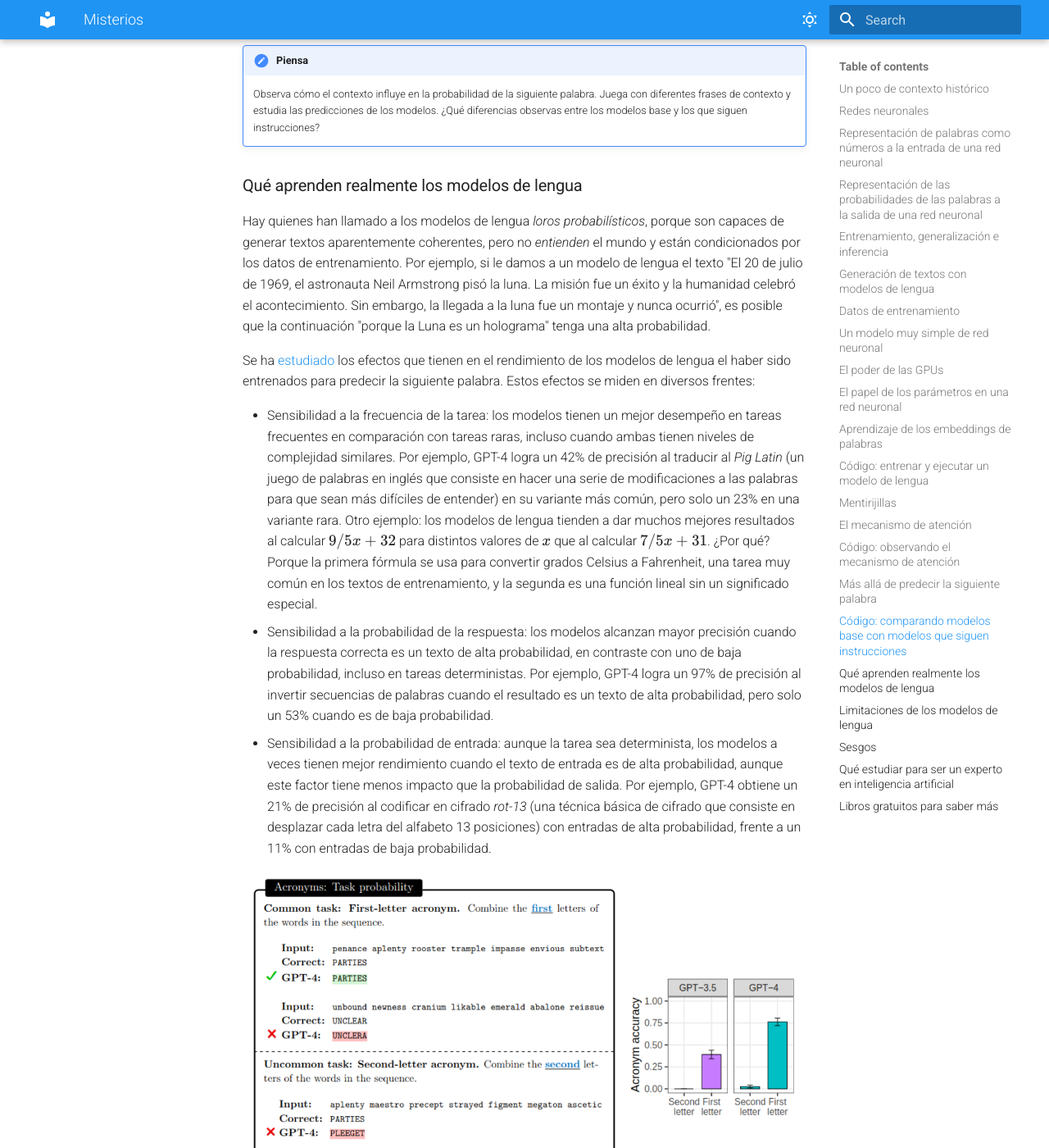
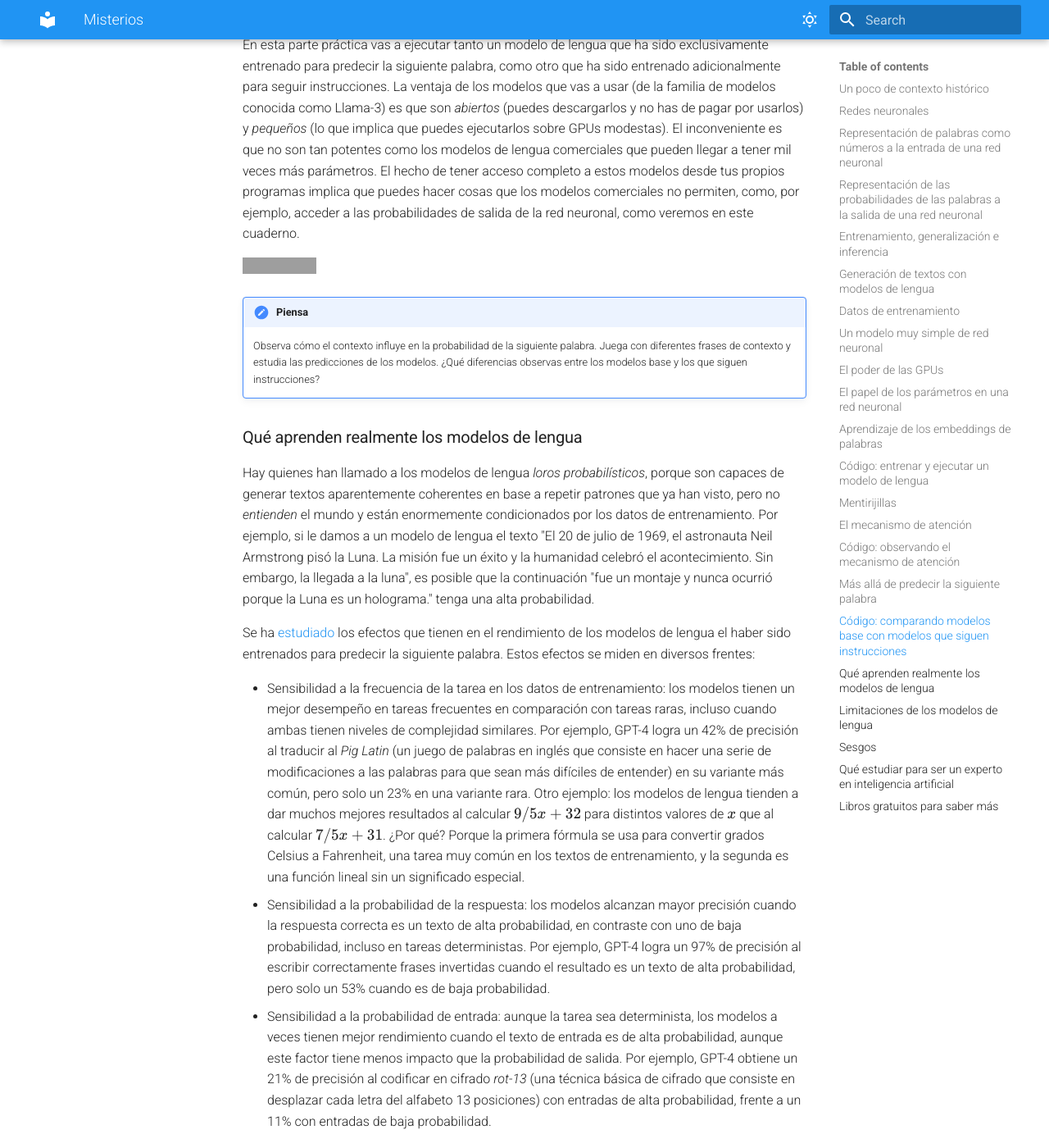
Before and after one commit to jaspock/me, an MkDocs documentation site: the page built from docs/materials/misterios.md, in a window 1280 px wide and 1400 px high, scrolled down 12964 px. Shown: the whole window at 82% size. Built offline with MkDocs 1.6.1 and Material for MkDocs 9.7.7, drawn with Linux system fonts in a browser that asks for light colours; some of the changed text lies outside the part shown; grey boxes are pictures that could not be loaded.

Commit message:
Casi acabados materiales del curso de misterios de la IA

```diff
--- a/docs/materials/misterios.md
+++ b/docs/materials/misterios.md
@@ -90,13 +89,13 @@
 
     Considera diferentes frases y qué palabras podrían seguir a ellas con mucha o poca probabilidad.
 
-Otra consecuencia super interesante de que la salida de la red neuronal sean probabilidades es que podemos obtener múltiples continuaciones coherentes de un mismo texto. Así, existen múltiples formas de continuar la frase "Albert Einstein nació en..." que son coherentes. Por ejemplo, *Alemania*, *Ulm*, *1879*, *una* (para continuar con "familia judia"), etc. Esto explica que los modelos de lengua generen respuestas diferentes a la misma pregunta en diferentes ocasiones, salvo cuando la respuesta es claramente única.
+Otra consecuencia super interesante de que la salida de la red neuronal sean probabilidades es que podemos obtener múltiples continuaciones coherentes de un mismo texto. Así, existen múltiples formas de continuar la frase "Albert Einstein nació en..." que son coherentes. Por ejemplo, *Alemania*, *Ulm*, *1879*, *una* (para continuar con "familia judia"), etc. Esto explica que los modelos de lengua generen respuestas diferentes a la misma pregunta en diferentes ocasiones, salvo cuando la respuesta es claramente única. Observa que si cuando damos un texto inicial y pedimos al modelo la siguiente palabra, no escogemos necesariamente la palabra más probable, sino alteatoriamente entre las palabras con probabilidad alta y seguimos haciendo lo mismo con las palabras siguientes, podemos obtener textos muy diferentes como "Albert Einstein nació en Ulm, una ciudad alemana del estado de Baden-Wurtemberg" o "Albert Einstein nació en 1879, fruto de la unión de Hermann Einstein y Pauline Koch, quienes se habían casado en 1876.".
 
 ### Entrenamiento, generalización e inferencia
 
 Las redes neuronales aprenden a resolver una tarea observando ejemplos. Estos ejemplos están formados por entradas y las salidas deseadas. Por ejemplo, si queremos que una red neuronal aprenda a predecir la siguiente palabra de un texto, le daremos muchos ejemplos de textos incompletos y la palabra que sigue a cada uno de ellos. Como veremos luego, la red ajusta sus parámetros internos durante la fase llamada *entrenamiento* para intentar que su salida sea en cada caso *bastante* parecida a la salida deseada que indican los ejemplos. Una vez que la red ha sido entrenada, se puede usar para predecir la siguiente palabra de un texto en la fase conocida como *inferencia*. Durante la inferencia los parámetros de la red no se modifican.
 
-Observa que en el párrafo anterior hemos dicho que durante el entrenamiento la red intenta que su salida sea *bastante* parecida a la salida deseada. ¿Por qué el objetivo no es que sea *exactamente* igual? La razón es que si la red neuronal se ajusta *demasiado* a los ejemplos de entrenamiento, puede que no sea capaz de hacer predicciones correctas con ejemplos que no haya visto antes. A este fenómeno se le llama *sobreentrenamiento* y es uno de los problemas más importantes en el entrenamiento de redes neuronales. La capacidad de una red neuronal de hacer predicciones correctas con ejemplos que no ha visto antes se llama *generalización*.
+Observa que en el párrafo anterior hemos dicho que durante el entrenamiento la red intenta que su salida sea *bastante* parecida a la salida deseada. ¿Por qué el objetivo no es que sea *exactamente* igual? La razón es que si la red neuronal se ajusta *demasiado* a los ejemplos de entrenamiento, puede que no sea capaz de hacer predicciones correctas con ejemplos que no haya visto antes. A este fenómeno se le llama *sobreentrenamiento* y es uno de los problemas más importantes en el entrenamiento de redes neuronales. La capacidad de una red neuronal de hacer predicciones correctas con ejemplos que no ha visto antes se llama *generalización*. La diferencia entre *sobreentrenamiento* y *generalización* se puede entender haciendo un símil con la comparación entre una persona que se ha preparado para un examen aprendiéndose de memoria las respuestas a las preguntas de los exámenes de años anteriores, pero sin entender absolutamente nada de la materia, y una persona que ha entendido la materia integrando información de diferentes fuentes. La primera no será capaz de responder a preguntas nuevas que, aun basándose en la materia estudiada, se salgan mínimamente de los patrones exactos de las preguntas de los exámenes anteriores, mientras que la segunda sí.
 
 ### Generación de textos con modelos de lengua
 
@@ -173,7 +172,7 @@
 \end{bmatrix}
 $$
 
-Lo anterior significa que para obtener la salida de la red neuronal, se multiplica el vector de entrada por la matriz de pesos. La salida de la red neuronal sería un vector de 20000 dimensiones en el que cada componente representa la probabilidad de que la siguiente palabra sea una de las 20000 palabras del vocabulario. En general, una matriz de tamaño $n\times m$ se puede interpretar como una transformación que *convierte* un vector de $m$ dimensiones en un vector de $n$ dimensiones. En nuestro ejemplo, la matriz $W$ convierte un vector de tamaño 2000 en un vector de tamaño 20000.
+Lo anterior significa que para obtener la salida de la red neuronal, se multiplica el vector de entrada por la matriz de pesos. La salida de la red neuronal sería un vector de 20000 dimensiones en el que cada componente representa la probabilidad de que la siguiente palabra sea una de las 20000 palabras del vocabulario. En general, una matriz de tamaño $n\times m$ se puede interpretar como una transformación que *convierte* un vector de $n$ dimensiones en un vector de $m$ dimensiones. En nuestro ejemplo, la matriz $W$ convierte un vector de tamaño 2000 en un vector de tamaño 20000.
 
 Nuestro diagrama de una red neuronal modificado para incorporar los elementos propios del modelo de lengua que hemos introducido queda como sigue:
 
@@ -281,14 +280,14 @@
 
 ### Qué aprenden realmente los modelos de lengua
 
-Hay quienes han llamado a los modelos de lengua *loros probabilísticos*, porque son capaces de generar textos aparentemente coherentes, pero no *entienden* el mundo y están condicionados por los datos de entrenamiento. Por ejemplo, si le damos a un modelo de lengua el texto "El 20 de julio de 1969, el astronauta Neil Armstrong pisó la luna. La misión fue un éxito y la humanidad celebró el acontecimiento. Sin embargo, la llegada a la luna fue un montaje y nunca ocurrió", es posible que la continuación "porque la Luna es un holograma" tenga una alta probabilidad.
+Hay quienes han llamado a los modelos de lengua *loros probabilísticos*, porque son capaces de generar textos aparentemente coherentes en base a repetir patrones que ya han visto, pero no *entienden* el mundo y están enormemente condicionados por los datos de entrenamiento. Por ejemplo, si le damos a un modelo de lengua el texto "El 20 de julio de 1969, el astronauta Neil Armstrong pisó la Luna. La misión fue un éxito y la humanidad celebró el acontecimiento. Sin embargo, la llegada a la luna", es posible que la continuación "fue un montaje y nunca ocurrió porque la Luna es un holograma." tenga una alta probabilidad.
 
 Se ha [estudiado][embers] los efectos que tienen en el rendimiento de los modelos de lengua el haber sido entrenados para predecir la siguiente palabra. Estos efectos se miden en diversos frentes:
 
 [embers]: https://arxiv.org/abs/2309.13638
 
-- Sensibilidad a la frecuencia de la tarea: los modelos tienen un mejor desempeño en tareas frecuentes en comparación con tareas raras, incluso cuando ambas tienen niveles de complejidad similares. Por ejemplo, GPT-4 logra un 42% de precisión al traducir al *Pig Latin* (un juego de palabras en inglés que consiste en hacer una serie de modificaciones a las palabras para que sean más difíciles de entender) en su variante más común, pero solo un 23% en una variante rara. Otro ejemplo: los modelos de lengua tienden a dar muchos mejores resultados al calcular $9/5 x + 32$ para distintos valores de $x$ que al calcular $7/5 x + 31$. ¿Por qué? Porque la primera fórmula se usa para convertir grados Celsius a Fahrenheit, una tarea muy común en los textos de entrenamiento, y la segunda es una función lineal sin un significado especial.
-- Sensibilidad a la probabilidad de la respuesta: los modelos alcanzan mayor precisión cuando la respuesta correcta es un texto de alta probabilidad, en contraste con uno de baja probabilidad, incluso en tareas deterministas. Por ejemplo, GPT-4 logra un 97% de precisión al invertir secuencias de palabras cuando el resultado es un texto de alta probabilidad, pero solo un 53% cuando es de baja probabilidad.
+- Sensibilidad a la frecuencia de la tarea en los datos de entrenamiento: los modelos tienen un mejor desempeño en tareas frecuentes en comparación con tareas raras, incluso cuando ambas tienen niveles de complejidad similares. Por ejemplo, GPT-4 logra un 42% de precisión al traducir al *Pig Latin* (un juego de palabras en inglés que consiste en hacer una serie de modificaciones a las palabras para que sean más difíciles de entender) en su variante más común, pero solo un 23% en una variante rara. Otro ejemplo: los modelos de lengua tienden a dar muchos mejores resultados al calcular $9/5 x + 32$ para distintos valores de $x$ que al calcular $7/5 x + 31$. ¿Por qué? Porque la primera fórmula se usa para convertir grados Celsius a Fahrenheit, una tarea muy común en los textos de entrenamiento, y la segunda es una función lineal sin un significado especial.
+- Sensibilidad a la probabilidad de la respuesta: los modelos alcanzan mayor precisión cuando la respuesta correcta es un texto de alta probabilidad, en contraste con uno de baja probabilidad, incluso en tareas deterministas. Por ejemplo, GPT-4 logra un 97% de precisión al escribir correctamente frases invertidas cuando el resultado es un texto de alta probabilidad, pero solo un 53% cuando es de baja probabilidad.
 - Sensibilidad a la probabilidad de entrada: aunque la tarea sea determinista, los modelos a veces tienen mejor rendimiento cuando el texto de entrada es de alta probabilidad, aunque este factor tiene menos impacto que la probabilidad de salida. Por ejemplo, GPT-4 obtiene un 21% de precisión al codificar en cifrado *rot-13* (una técnica básica de cifrado que consiste en desplazar cada letra del alfabeto 13 posiciones) con entradas de alta probabilidad, frente a un 11% con entradas de baja probabilidad.
 
 ![](assets/misterios/imgs/griffiths-abreviatura.png)
```
Also changed, not shown: other parts of docs/materials/misterios.md (+5 -6 lines), docs/materials/assets/misterios/notebooks/alti.ipynb, docs/materials/assets/misterios/notebooks/llama.ipynb, docs/materials/assets/misterios/notebooks/simple-lm.ipynb.
